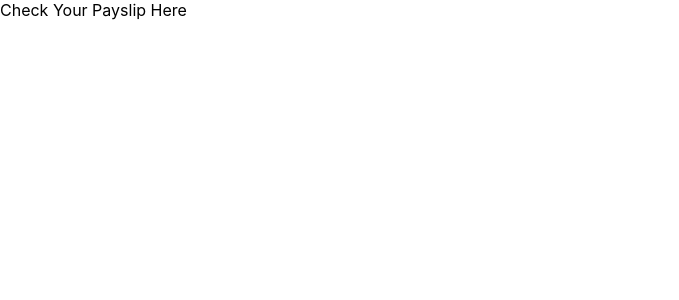
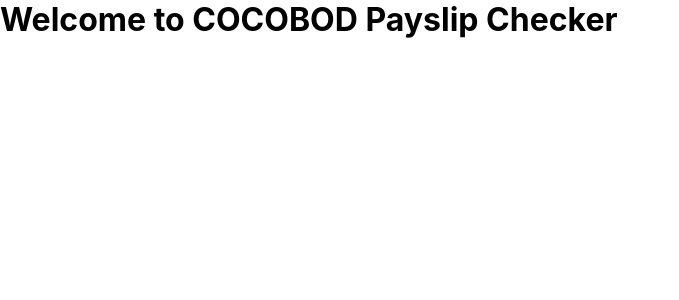
Before and after one commit to benjamin-nartey/payslip, a React (Create React App) app in the folder payslip/: page /check-payslip in a window 1280 px wide. Shown: the top 300 px of the page, without its empty margins (0-679 px from the left). Built offline with nearby package versions, Linux system fonts and the light colour scheme.

Commit message:
added payslip-date-picker component

```diff
--- a/payslip/src/components/login/login.component.jsx
+++ b/payslip/src/components/login/login.component.jsx
@@ -1,6 +1,6 @@
 import "./login.component.styles.css";
 import { options } from "../../utils/select-subsidiary.utils";
-import { useState } from "react";
+import { useState, useEffect } from "react";
 import { useNavigate } from "react-router-dom";
 import api from "../../api/axios";
 import ClipLoader from "react-spinners/ClipLoader";
@@ -25,7 +25,15 @@
   const [email, setEmail] = useState(null);
   const [loading, setLoading] = useState(false);
   const [mainLoading, setMainLoading] = useState(false);
+  // const [checkToken, setCheckToken] = useState(null)
   const navigate = useNavigate();
+
+  useEffect(() => {
+    const getToken = JSON.parse(localStorage.getItem("token"));
+    if (getToken) {
+      navigate("/check-payslip");
+    }
+  }, []);
 
   const buttonState = {
     button: "generateToken",
--- a/payslip/src/routes/check-payslip/check-payslip.component.jsx
+++ b/payslip/src/routes/check-payslip/check-payslip.component.jsx
@@ -1,7 +1,13 @@
 import "./check-payslip.styles.css";
 
 const CheckPayslip = () => {
-  return <div>Check Your Payslip Here</div>;
+  return (
+    <div className="check-payslip-container">
+      <div>
+        <h1>Welcome to COCOBOD Payslip Checker</h1>
+      </div>
+    </div>
+  );
 };
 
 export default CheckPayslip;
--- a/payslip/src/routes/home/home.component.jsx
+++ b/payslip/src/routes/home/home.component.jsx
@@ -1,4 +1,5 @@
 import logo from "../../assets/logo-cocobod.png";
+
 import { ReactComponent as HeroImage } from "../../assets/Asset 2svghero.svg";
 import { ReactComponent as CocoaLeave } from "../../assets/Asset 1leaveSvg.svg";
 import { ReactComponent as CocoaFlower } from "../../assets/Asset 1svghero 1cocoaflower.svg";
@@ -28,7 +29,6 @@
       </div>
       <CocoaLeave className="cocoa-leave" />
       <CocoaFlower className="cocoa-flower" />
-
     </>
   );
 };
```
Also changed, not shown: payslip/src/components/payslip-date-picker/payslip-date-picker.component.jsx (added, +11 -0 lines), payslip/src/components/payslip-date-picker/payslip-date-picker.styles.css (added).
